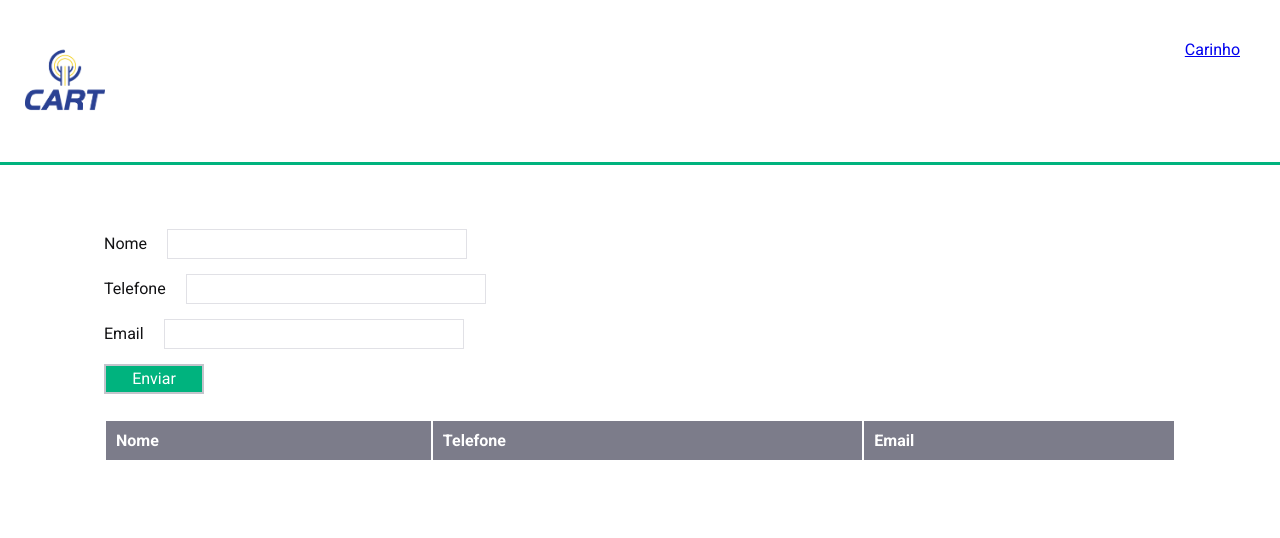
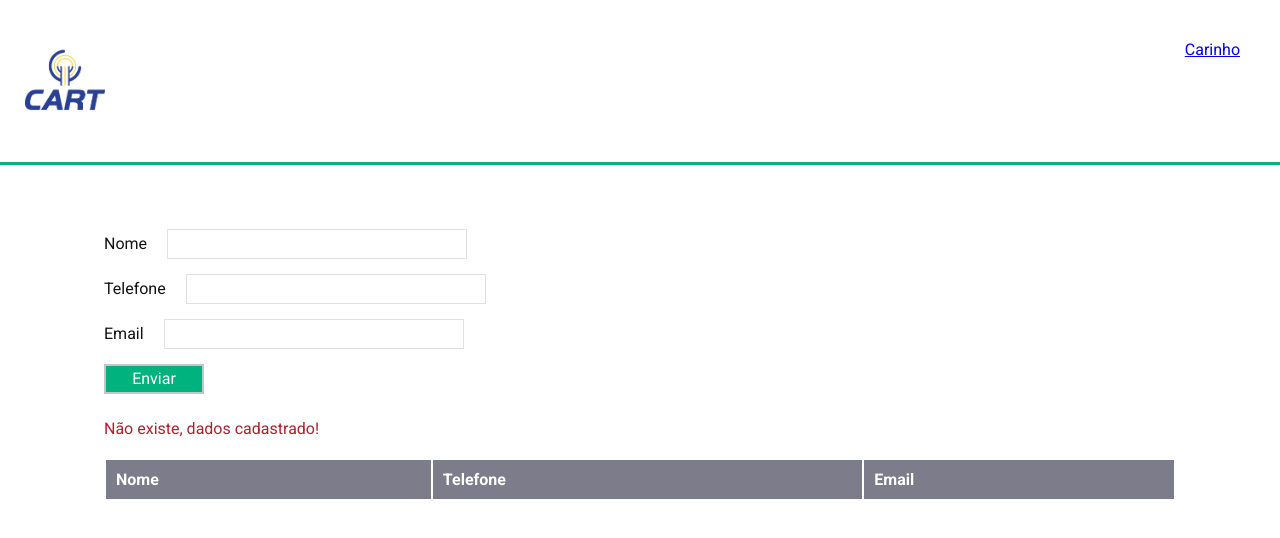
Before and after one commit to giovannirp/cart-comerce, a React (Vite) app in the folder cart-commerce/: page /registration in a window 1280 px wide. Shown: the top 538 px of the page. Built offline with nearby package versions, Linux system fonts and the light colour scheme.

Commit message:
fix: acertando detalhes de mensagem

```diff
--- a/cart-commerce/package.json
+++ b/cart-commerce/package.json
@@ -13,7 +13,8 @@
     "react-dom": "^18.2.0",
     "react-icons": "^4.7.1",
     "react-router-dom": "^6.8.0",
-    "styled-components": "^5.3.6"
+    "styled-components": "^5.3.6",
+    "uuidv4": "^6.2.13"
   },
   "devDependencies": {
     "@types/react": "^18.0.27",
--- a/cart-commerce/src/pages/Registration/Registration.tsx
+++ b/cart-commerce/src/pages/Registration/Registration.tsx
@@ -1,8 +1,8 @@
 import { useEffect, useState } from "react";
-import { InputText } from "../../Components/Input-text";
+import { v4 as uuidv4 } from "uuid";
 import { getItem, setItem } from "../../hooks/LocalStorage";
 import { TableContainer } from "../../styles/global";
-import { ContainerResgistration, FormContainer, FormControl } from "./styles";
+import { ContainerResgistration, FormContainer, FormControl, MessageWithout } from "./styles";
 
 export function Registration() {
   const initilForm = {
@@ -28,6 +28,7 @@ export function Registration() {
     event.preventDefault();
 
     const objectNew = {
+      id: uuidv4(),
       nome: formState.nome,
       phone: formState.phone,
       email: formState.email,
@@ -35,23 +36,24 @@ export function Registration() {
 
     setData([...data, objectNew]);
     setItem("registration", data);
+    console.log(data)
 
     SetFormState({ ...initilForm })
   };
 
   //carregar lista do storage
   useEffect(() => {
-    console.log(localStorage.getItem("registration"));
+    // console.log(localStorage.getItem("registration"));
     if (localStorage.getItem("registration") !== null) {
       //setData(JSON.parse(localStorage.getItem('registration'))
       setData(getItem("registration"));
     }
-    console.log(data);
   }, []);
 
   // atualiza a lista no storage
   useEffect(() => {
     localStorage.setItem("registration", JSON.stringify(data));
+    console.log(data)
   }, [data]);
 
   return (
@@ -88,6 +90,10 @@ export function Registration() {
             <button>Enviar</button>
           </FormControl>
         </FormContainer>
+
+        {data.length === 0 && (
+          <MessageWithout>Não existe, dados cadastrado!</MessageWithout>
+        )}
         <TableContainer>
           <thead>
             <tr>
--- a/cart-commerce/src/pages/Registration/styles.ts
+++ b/cart-commerce/src/pages/Registration/styles.ts
@@ -36,4 +36,10 @@ export const FormControl = styled.div`
     width: 100%;
     cursor: pointer;
   }
-`
+`;
+
+export const MessageWithout = styled.div`
+  font-size: 16px;
+  color: ${(props) => props.theme["red-500"]};
+  margin-bottom: 20px;
+`;
```
Also changed, not shown: 1 other file (tests, documents, lock files or other folders).
